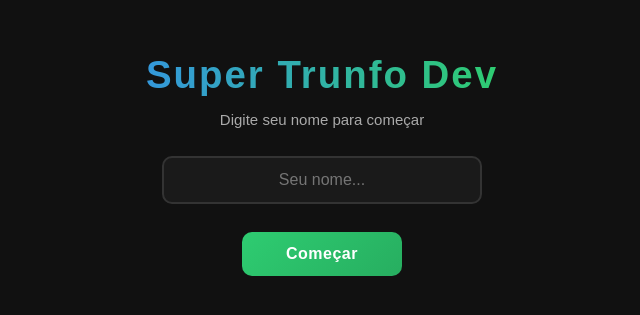
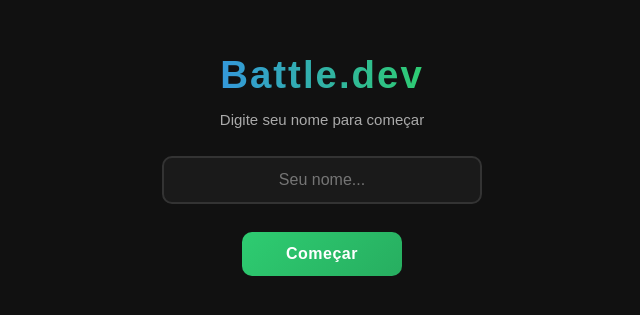
Before and after one commit to caiojlima/battle.dev, a website: page index.html in a window 1280 px wide. Shown: the part 231-546 px from the top of the page, without its empty margins (318-958 px from the left). Drawn offline with nearby package versions, Linux system fonts and the light colour scheme.

Commit message:
:art: style(index.html): Equalizing all titles and creating a proper name: Battle.dev!

```diff
--- a/index.html
+++ b/index.html
@@ -207,7 +207,7 @@ gap:18px;
 align-items:center;
 }
 
-#loginScreen h1{
+h1 {
 font-size:2.4rem;
 letter-spacing:2px;
 margin:0 0 8px 0;
@@ -544,7 +544,7 @@ word-wrap:break-word;
 
 <!-- Login screen -->
 <div id="loginScreen">
-  <h1>Super Trunfo Dev</h1>
+  <h1>Battle.dev</h1>
   <div id="loginForm">
     <p style="color:#aaa;font-size:15px;margin:0 0 10px 0;">Digite seu nome para começar</p>
     <input
@@ -560,7 +560,7 @@ word-wrap:break-word;
 <!-- Waiting for opponent screen -->
 <div id="waitingScreen">
   <div class="card-spin">&#127183;</div>
-  <h1>Super Trunfo Dev</h1>
+  <h1>Battle.dev</h1>
   <p id="waitingPlayerName" style="color:#2ecc71;font-size:1rem;margin:0;letter-spacing:1px;"></p>
   <p id="playerCount" style="color:#aaa;font-size:14px;margin:0;"></p>
   <div class="waiting-label">
@@ -571,7 +571,7 @@ word-wrap:break-word;
   </div>
 </div>
 
-<h1>Super Trunfo Dev</h1>
+<h1>Battle.dev</h1>
 
 <h2 id="question">Aguardando jogadores...</h2>
 
```
